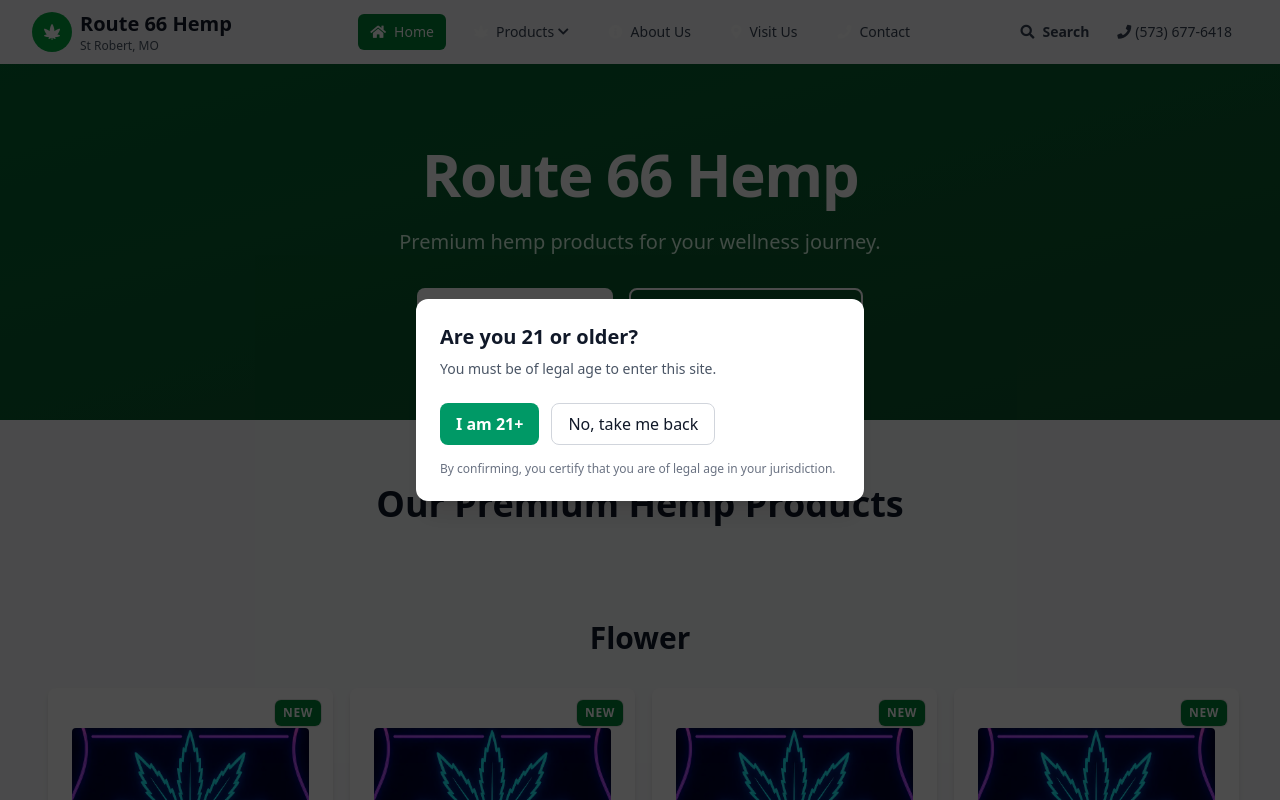
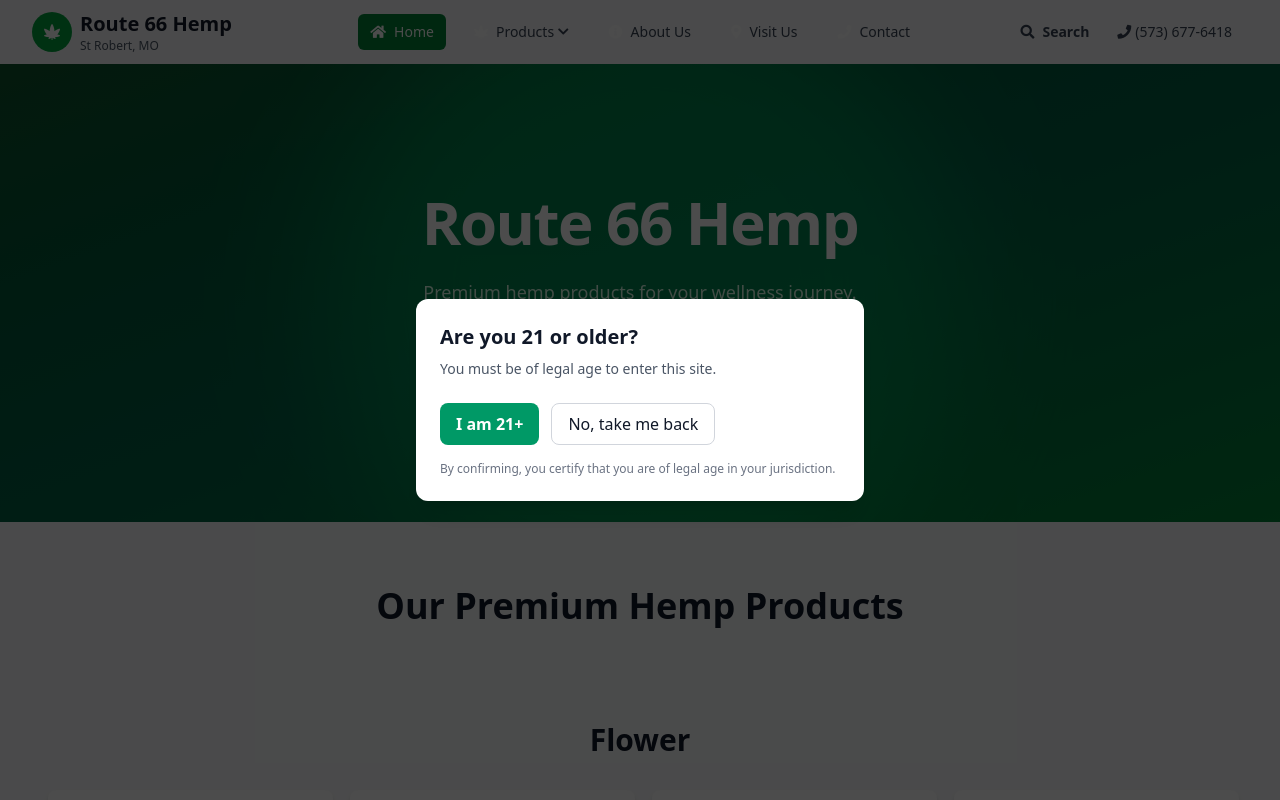
Before and after one commit to Christoph9211/route66-next, a Next.js app: page / in a window 1280 px wide. Shown: the top 800 px of the page. Built offline with nearby package versions, Linux system fonts and the light colour scheme.

Commit message:
fix: revert custom font for offline build

```diff
--- a/app/layout.tsx
+++ b/app/layout.tsx
@@ -1,6 +1,5 @@
 import './globals.css'
 import { Metadata } from 'next'
-
 import { Analytics } from "@vercel/analytics/next"
 import { SpeedInsights } from '@vercel/speed-insights/next'
 import type { Viewport } from 'next'
--- a/components/HeroSection.tsx
+++ b/components/HeroSection.tsx
@@ -1,19 +1,37 @@
 // components/HeroSection.tsx
+/**
+ * Hero section with a modern gradient background and soft foreground
+ * elements. Uses a subtle blurred blob to create depth and updated
+ * call to action styles for a more contemporary feel.
+ */
 export default function HeroSection() {
     return (
-        <section id="home" className="relative bg-gradient-to-br from-green-800 to-green-900 py-20 text-white">
-            <div className="mx-auto max-w-7xl px-4 sm:px-6 lg:px-8 text-center">
-                <h1 className="mb-6 text-4xl font-bold tracking-tight sm:text-5xl lg:text-6xl">
+        <section
+            id="home"
+            className="relative isolate overflow-hidden py-24 text-center text-white sm:py-32"
+        >
+            {/* Background gradient */}
+            <div className="absolute inset-0 -z-10 bg-gradient-to-br from-green-900 via-emerald-800 to-green-700" />
+            {/* Blurred accent blob */}
+            <div className="absolute left-1/2 top-1/2 -z-10 h-[40rem] w-[40rem] -translate-x-1/2 -translate-y-1/2 rounded-full bg-green-400 opacity-30 blur-3xl" />
+            <div className="mx-auto max-w-2xl px-6">
+                <h1 className="mb-6 text-5xl font-extrabold tracking-tight sm:text-6xl">
                     Route 66 Hemp
                 </h1>
-                <p className="mx-auto mb-8 max-w-2xl text-xl text-green-100">
+                <p className="mx-auto mb-10 max-w-xl text-lg leading-8 text-green-100">
                     Premium hemp products for your wellness journey.
                 </p>
-                <div className="flex flex-col justify-center gap-4 sm:flex-row">
-                    <a href="#products" className="inline-flex items-center rounded-lg bg-white px-8 py-3 font-medium text-green-800 hover:bg-green-50">
+                <div className="flex flex-col items-center justify-center gap-4 sm:flex-row">
+                    <a
+                        href="#products"
+                        className="rounded-full bg-white px-8 py-3 text-sm font-semibold text-green-800 shadow-lg transition-colors hover:bg-green-50"
+                    >
                         <i className="fas fa-cannabis mr-2" /> Shop Products
                     </a>
-                    <a href="tel:+15736776418" className="inline-flex items-center rounded-lg border-2 border-white px-8 py-3 font-medium text-white hover:bg-white hover:text-green-800">
+                    <a
+                        href="tel:+15736776418"
+                        className="rounded-full border border-white/80 px-8 py-3 text-sm font-semibold text-white backdrop-blur transition-colors hover:bg-white/10"
+                    >
                         <i className="fas fa-phone mr-2" /> Call (573) 677-6418
                     </a>
                 </div>
```
